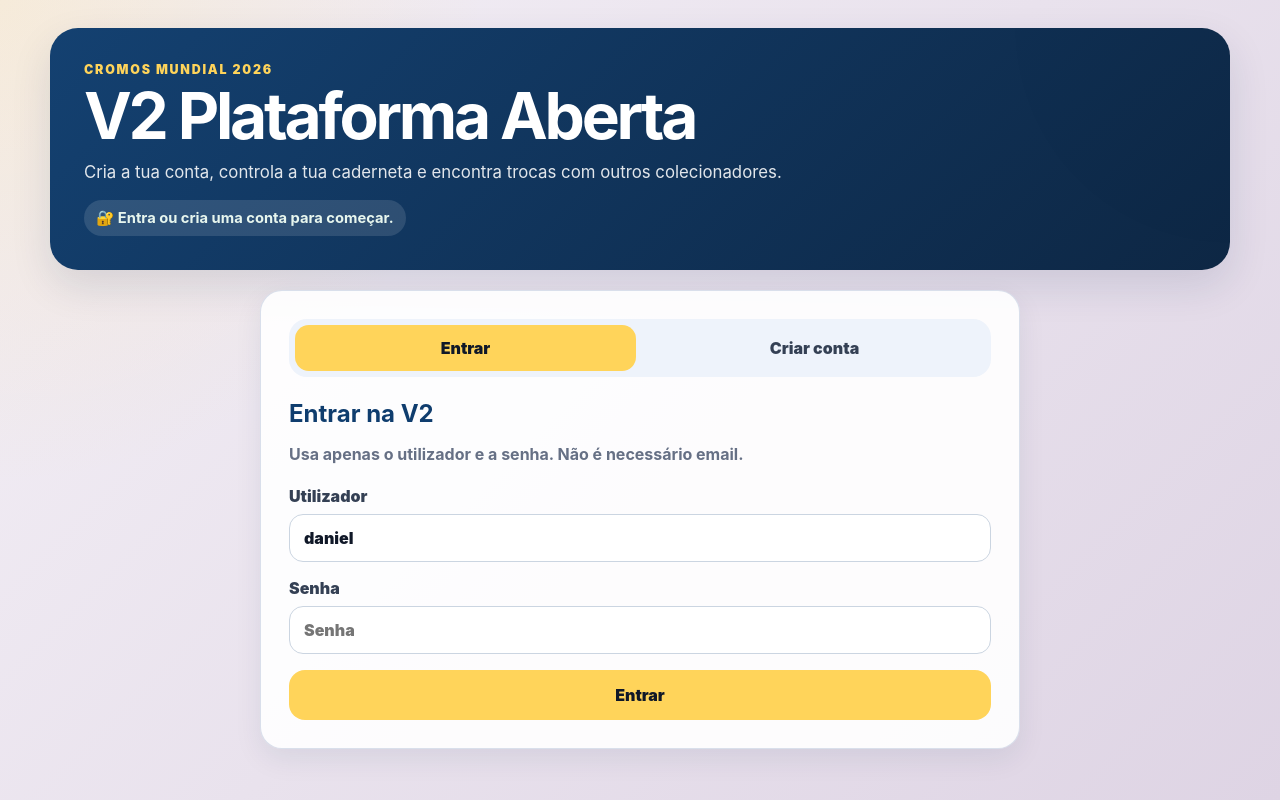
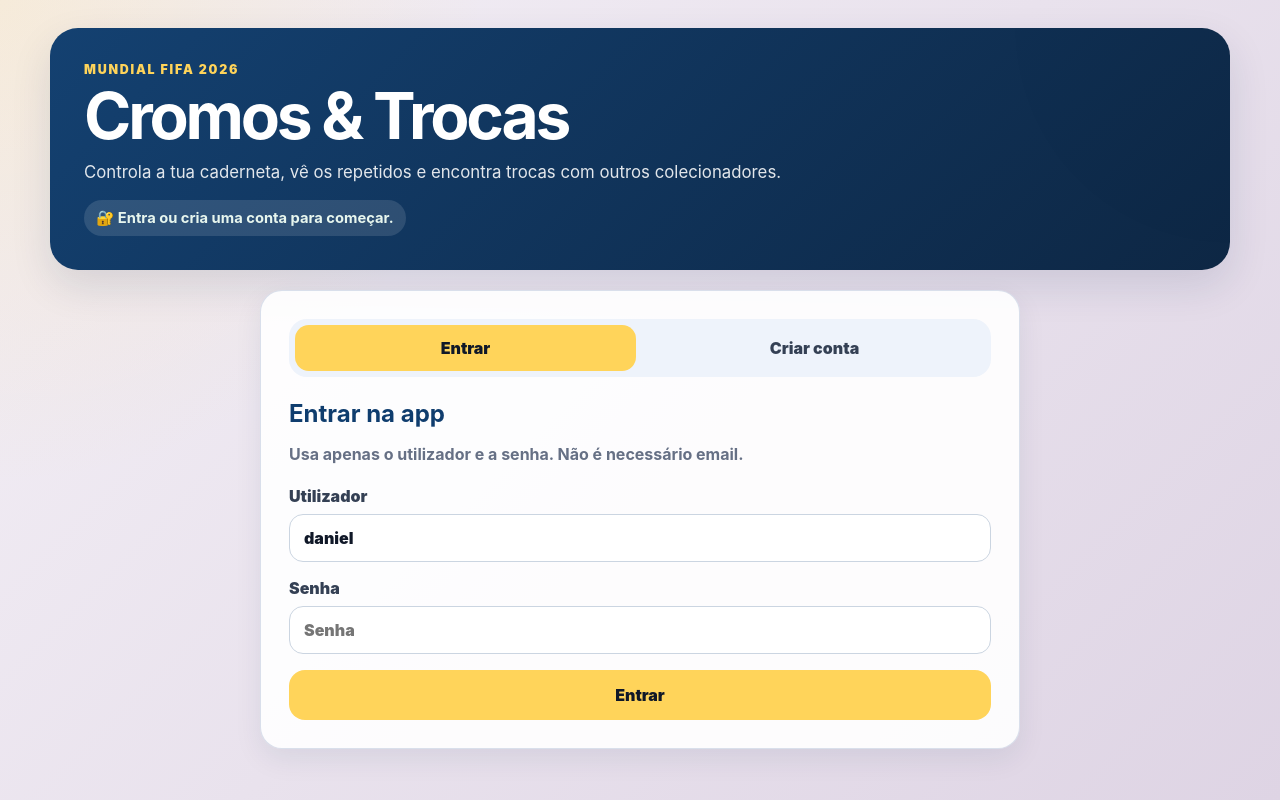
Before and after one commit to mellodaniel/cromos-mundial-2026, a React (Vite) app: page / in a window 1280 px wide. Built offline with nearby package versions, Linux system fonts and the light colour scheme.

Commit message:
Atualizar branding da aplicação

```diff
--- a/src/App.tsx
+++ b/src/App.tsx
@@ -1779,10 +1779,10 @@
     <main className="app v2-app">
       <header className="hero public-hero">
         <div>
-          <p className="eyebrow">Cromos Mundial 2026</p>
-          <h1>V2 Plataforma Aberta</h1>
+          <p className="eyebrow">Mundial FIFA 2026</p>
+          <h1>Cromos & Trocas</h1>
           <p className="subtitle">
-            Colecionadores, cadernetas individuais e trocas automáticas entre todos.
+            Controla a tua caderneta, vê os repetidos e encontra trocas com outros colecionadores.
           </p>
           <p className="cloud-status">
             🔐 {profile.display_name} · {getRoleLabel(profile.role)} · {summaryStatus}
@@ -2071,9 +2071,9 @@
       <main className="app">
         <header className="hero public-hero">
           <div>
-            <p className="eyebrow">Cromos Mundial 2026</p>
+            <p className="eyebrow">Mundial FIFA 2026</p>
             <h1>V2</h1>
-            <p className="subtitle">A carregar a nova área multiutilizador...</p>
+            <p className="subtitle">A carregar a tua caderneta...</p>
             <p className="cloud-status">⏳ {status}</p>
           </div>
         </header>
@@ -2089,11 +2089,10 @@
     <main className="app v2-app">
       <header className="hero public-hero">
         <div>
-          <p className="eyebrow">Cromos Mundial 2026</p>
-          <h1>V2 Plataforma Aberta</h1>
+          <p className="eyebrow">Mundial FIFA 2026</p>
+          <h1>Cromos & Trocas</h1>
           <p className="subtitle">
-            Cria a tua conta, controla a tua caderneta e encontra trocas com outros
-            colecionadores.
+            Controla a tua caderneta, vê os repetidos e encontra trocas com outros colecionadores.
           </p>
           <p className="cloud-status">🔐 {status}</p>
         </div>
@@ -2118,7 +2117,7 @@
 
         {mode === "login" ? (
           <>
-            <h2>Entrar na V2</h2>
+            <h2>Entrar na app</h2>
             <p>Usa apenas o utilizador e a senha. Não é necessário email.</p>
 
             <form className="v2-login-form" onSubmit={handleSignIn}>
--- a/src/index.css
+++ b/src/index.css
@@ -1880,3 +1880,10 @@
       justify-items: start;
     }
   }
+  .hero-title-line {
+    display: block;
+    font-size: 0.58em;
+    line-height: 1.1;
+    margin-top: 4px;
+    opacity: 0.92;
+  }
```
